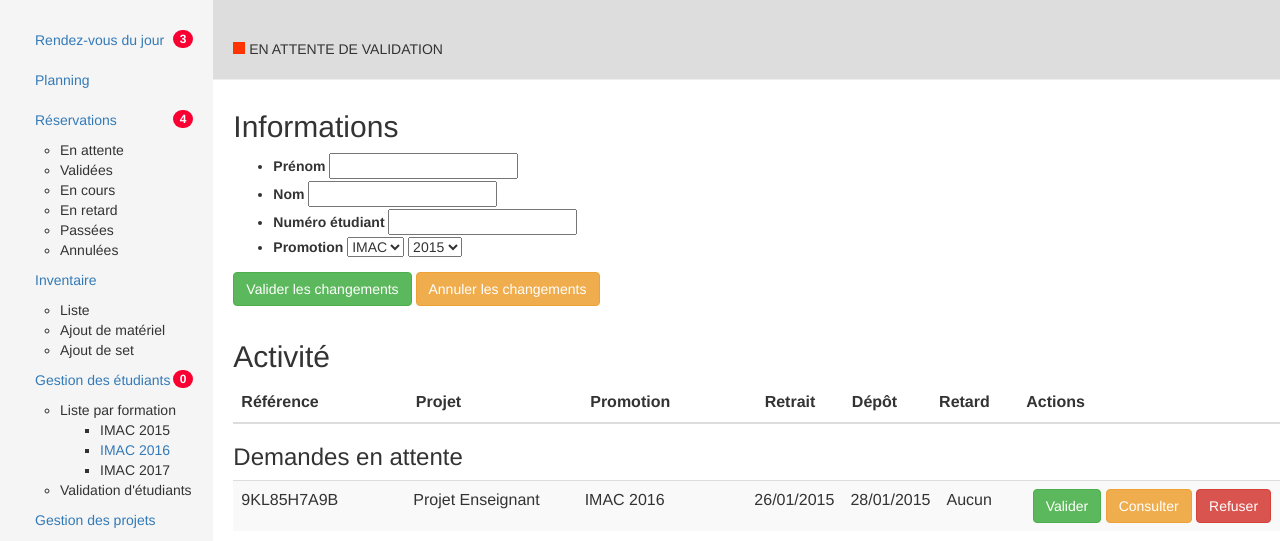
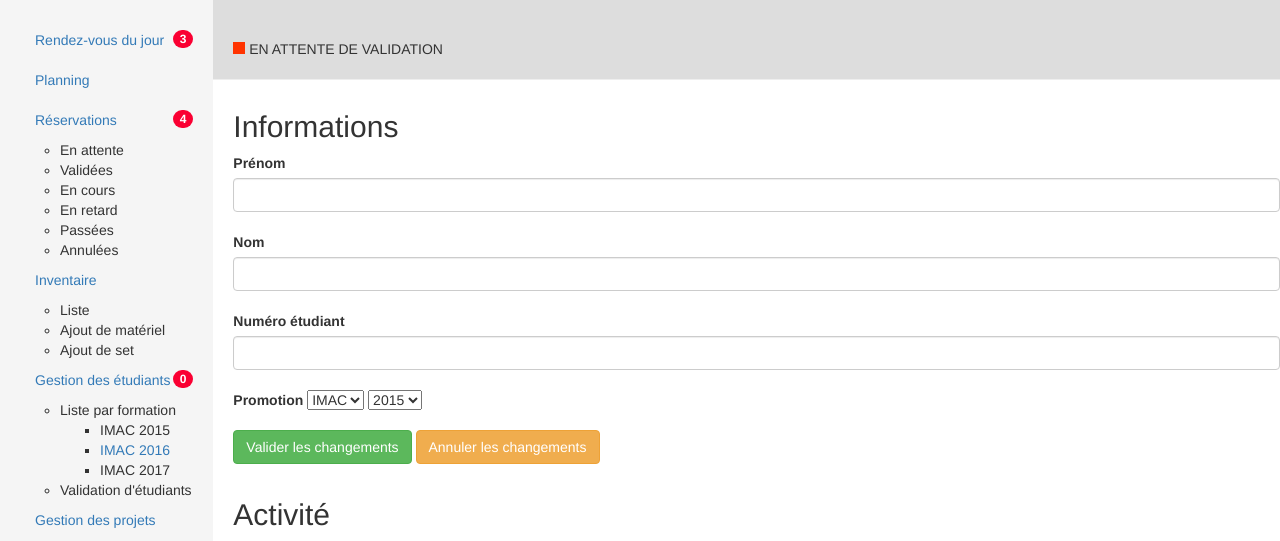
Before and after one commit to AngelZatch/Materimac, a PHP site: page /edit_etudiant.php?nom=1 in a window 1280 px wide. Shown: the part 51-592 px from the top of the page. Run offline with PHP 8.4, Linux system fonts and the light colour scheme; data that the repository does not hold is empty.

Commit message:
Edit form pour les étudiants
Refonte du formulaire

```diff
--- a/edit_etudiant.php
+++ b/edit_etudiant.php
@@ -33,21 +33,18 @@ $row = mysqli_fetch_assoc(fetchEtudiant($data));
                <h2>Informations</h2>
                 <fieldset>
                     <form action="edit_etudiant.php" method="post">
-                        <ul>
                            <input type="hidden" name="identifiant" value="<?php echo $row['identifiant'];?>">
-                            <li>
-                                <label for="prenom">Prénom</label>
-                                <input type="text" name ="prenom" value="<?php echo $row['prenom'];?>">
-                                </li>
-                            <li>
-                                <label for="nom">Nom</label>
-                                <input type="text" name="nom" value="<?php echo $row['nom'];?>">
-                            </li>
-                            <li>
-                                <label for="numero_etudiant">Numéro étudiant</label>
-                                <input type="text" name="numero_etudiant" value="<?php echo $row['numero_etudiant'];?>">
-                            </li>
-                            <li>
+
+                              <div class="form-group">
+                                <label class="control-label" for="prenom">Prénom</label>
+                                <input class="form-control" type="text" name ="prenom" value="<?php echo $row['prenom'];?>">
+                                <br>
+                                <label class="control-label" for="nom">Nom</label>
+                                <input class="form-control" type="text" name="nom" value="<?php echo $row['nom'];?>">
+                                <br>
+                                <label class="control-label" for="numero_etudiant">Numéro étudiant</label>
+                                <input class="form-control" type="text" name="numero_etudiant" value="<?php echo $row['numero_etudiant'];?>">
+                                <br>
                                 <label for="promotion">Promotion</label>
                                 <select name="formation" id="">
                                     <option value="1">IMAC</option>
@@ -58,8 +55,8 @@ $row = mysqli_fetch_assoc(fetchEtudiant($data));
                                     <option value="2">2016</option>
                                     <option value="3">2017</option>
                                 </select>
-                            </li>
-                        </ul>
+                              </div>
+
                         <input class="btn btn-success" type="submit" value="Valider les changements" name="submitChange">
                         <input class="btn btn-warning" type="submit" value="Annuler les changements" name="cancelChange">
                     </form>
```
